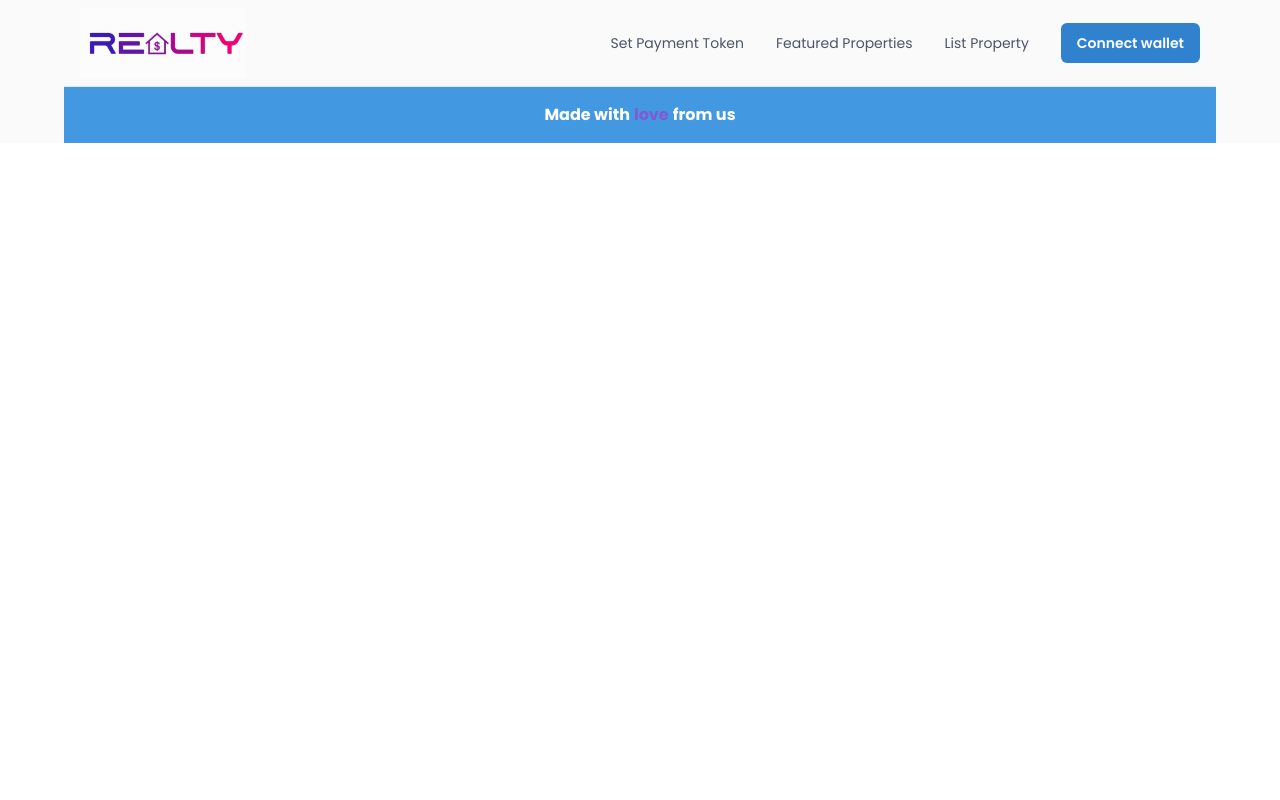
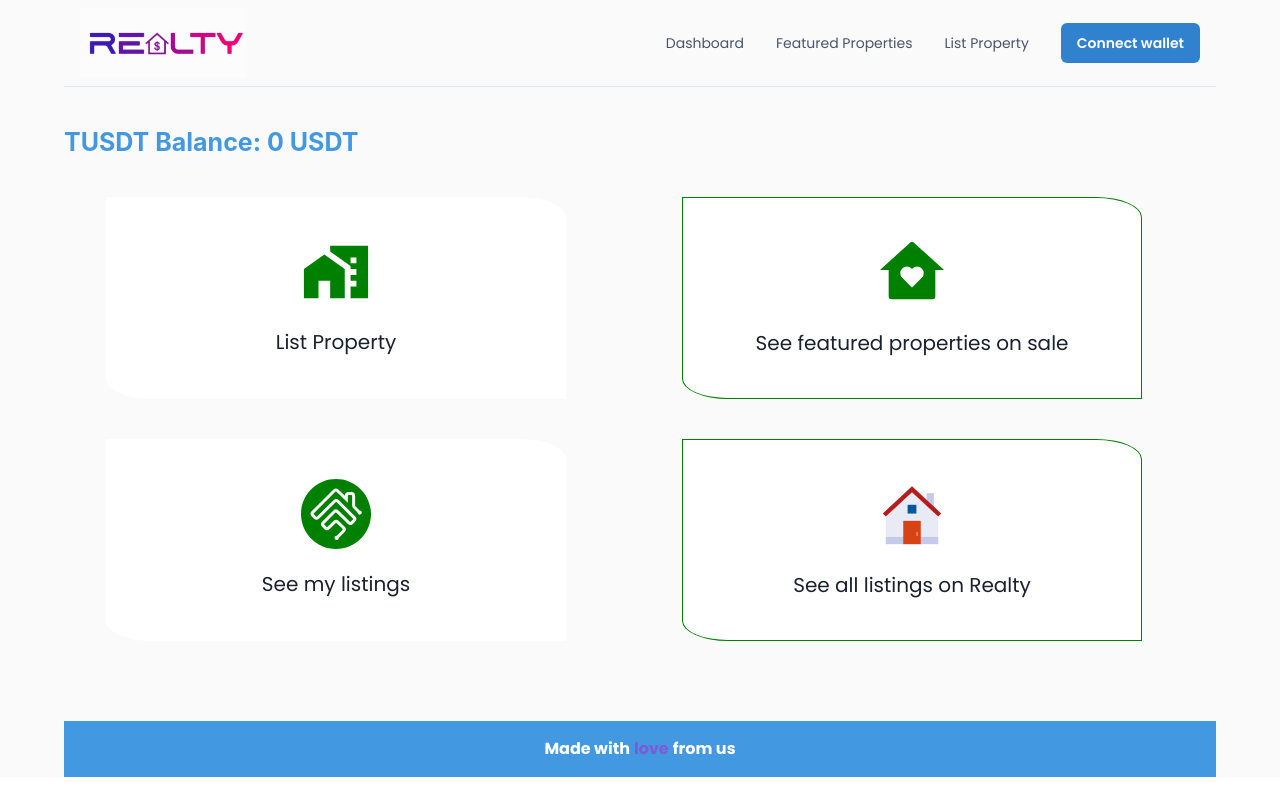
Before and after one commit to NestcoinHack/Realty, a React (Create React App) app: page /user in a window 1280 px wide. Built offline with nearby package versions, Linux system fonts and the light colour scheme.

Commit message:
added user dashboard

```diff
--- a/src/App.js
+++ b/src/App.js
@@ -10,6 +10,7 @@ import Admin from "./components/Admin"
 import Properties from "./components/Properties"
 import Save from "./components/Save";
 import AdminOverview from "./components/AdminOverview"
+import UserOverview from "./components/UserOverview"
 
 function App() {
   const toast = useToast()
@@ -131,7 +132,8 @@ function App() {
           <Route path="/admin/send-token" element={<Admin />} />
           <Route path="/properties" element={<Properties currentAccount={currentAccount}/>} />
           <Route path="/save-to-buy" element={<Save/>} />
-          <Route path="/admin" element={<AdminOverview/>}/>
+          <Route path="/admin" element={<AdminOverview currentAccount={currentAccount}/>}/>
+          <Route path="/user" element={<UserOverview currentAccount={currentAccount}/>}/>
         </Routes>
         <Footer />
       </BrowserRouter>
--- a/src/components/Navbar.js
+++ b/src/components/Navbar.js
@@ -267,8 +267,8 @@ const MobileNavItem = ({ label, children, href }) => {
 
 const NAV_ITEMS = [
   {
-    label: "Set Payment Token",
-    href: "/set-payment-token",
+    label: "Dashboard",
+    href: "/user",
   },
   {
     label: "Featured Properties",
--- /dev/null
+++ b/src/components/UserOverview.js
@@ -0,0 +1,126 @@
+import React,{ useState, useEffect } from 'react';
+import { useNavigate }  from "react-router"
+import {  MdHomeWork } from 'react-icons/md';
+import { SiHomebridge } from 'react-icons/si';
+import { Flex, Box, Heading} from "@chakra-ui/react"
+import { RiHomeHeartFill } from 'react-icons/ri';
+import { FcHome } from 'react-icons/fc';
+import tokenAddress from "../contracts/token_address.json"
+import tokenAbi from "../contracts/token_abi.json"
+import {ethers} from 'ethers'
+
+const   UserOverview = ({currentAccount}) => {
+  const navigate = useNavigate();
+  const [balance, setBalance] = useState(0)
+  const conv = (x) => {
+    let y = x._hex;
+    return parseInt(y.toString(), 16);
+  };
+
+  const getBalance = async() => {
+    try {
+          const { ethereum } = window;
+          if (ethereum) {
+            const provider = new ethers.providers.Web3Provider(ethereum);
+            const signer = provider.getSigner();
+            const tokenContract = new ethers.Contract(
+              tokenAddress.contractAddress,
+              tokenAbi.abi,
+              signer
+            );
+            let bal = await tokenContract.balanceOf(currentAccount)
+            setBalance(conv(bal)/(10 ** 18))
+
+          } else {
+            console.log("ethereum object does not exist!");
+          }
+        } catch (error) {
+          console.log(error);
+        }
+  }
+
+  useEffect(()=> {
+      getBalance()
+  },[currentAccount])
+
+    return (
+      <>
+        <Heading fontSize="25px" fontWeight="700" color="blue.400" mt={10}>TUSDT Balance: {balance} USDT</Heading>
+        <Flex wrap="wrap" py={10} justifyContent="space-around">
+
+          <Box
+                mb="10"
+                w={{ base: "100%", md: "40%" }}
+                bgColor="white"
+                p="10"
+                mr={{base:"0",md:"8"}}
+                borderTopRightRadius="10%"
+                borderBottomLeftRadius="10%"
+                onClick={()=> navigate("/list-property")}
+                textAlign="center"
+              >
+                <MdHomeWork style={{fontSize:"70px", color:"green", margin:"auto"}}/>
+                <Box mt="5" justifyContent="space-between" fontSize="20px">
+                  List Property
+                </Box>
+             </Box>
+
+             <Box
+                mb="10"
+                w={{ base: "100%", md: "40%" }}
+                bgColor="white"
+                p="10"
+                mr={{base:"0",md:"8"}}
+                borderTopRightRadius="10%"
+                borderBottomLeftRadius="10%"
+                onClick={()=> navigate("/properties/on-sale")}
+                textAlign="center"
+                border="1px solid green"
+              >
+                <RiHomeHeartFill style={{fontSize:"70px", color:"green", margin:"auto"}}/>
+                <Box mt="5" justifyContent="space-between" fontSize="20px">
+                  See featured properties on sale
+                </Box>
+             </Box>
+
+             <Box
+                mb="10"
+                w={{ base: "100%", md: "40%" }}
+                bgColor="white"
+                p="10"
+                mr={{base:"0",md:"8"}}
+                borderTopRightRadius="10%"
+                borderBottomLeftRadius="10%"
+                onClick={()=> navigate("/properties/my-listings")}
+                textAlign="center"
+              >
+                <SiHomebridge style={{fontSize:"70px", color:"green", margin:"auto"}}/>
+                <Box mt="5" justifyContent="space-between" fontSize="20px">
+                  See my listings
+                </Box>
+             </Box>
+
+             <Box
+                mb="10"
+                w={{ base: "100%", md: "40%" }}
+                bgColor="white"
+                p="10"
+                mr={{base:"0",md:"8"}}
+                borderTopRightRadius="10%"
+                borderBottomLeftRadius="10%"
+                onClick={()=> navigate("/properties")}
+                textAlign="center"
+                border="1px solid green"
+              >
+                <FcHome style={{fontSize:"70px", color:"green", margin:"auto"}}/>
+                <Box mt="5" justifyContent="space-between" fontSize="20px">
+                  See all listings on Realty
+                </Box>
+             </Box>
+
+        </Flex>
+      </>
+    );
+};
+
+export default  UserOverview;
```
